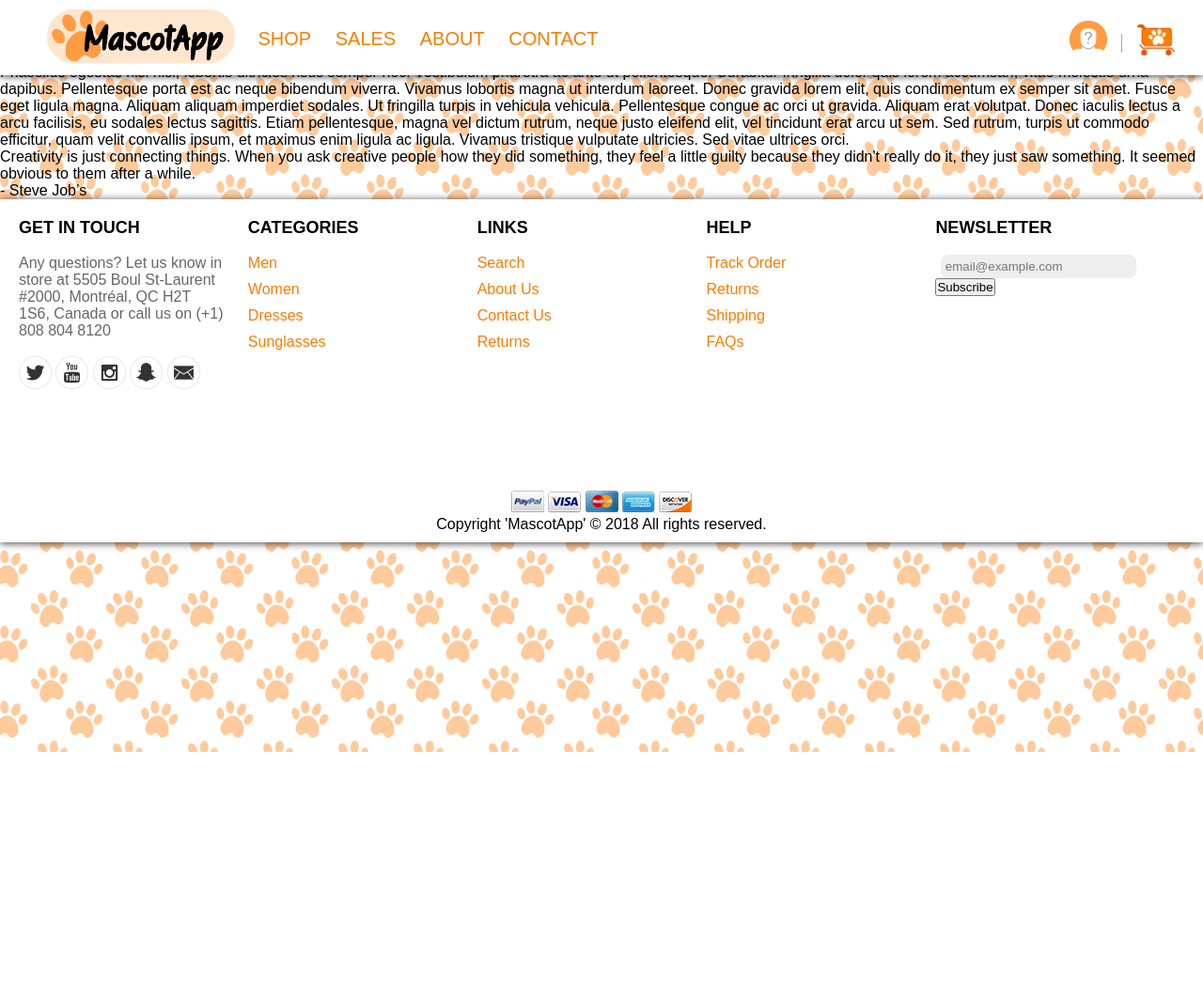
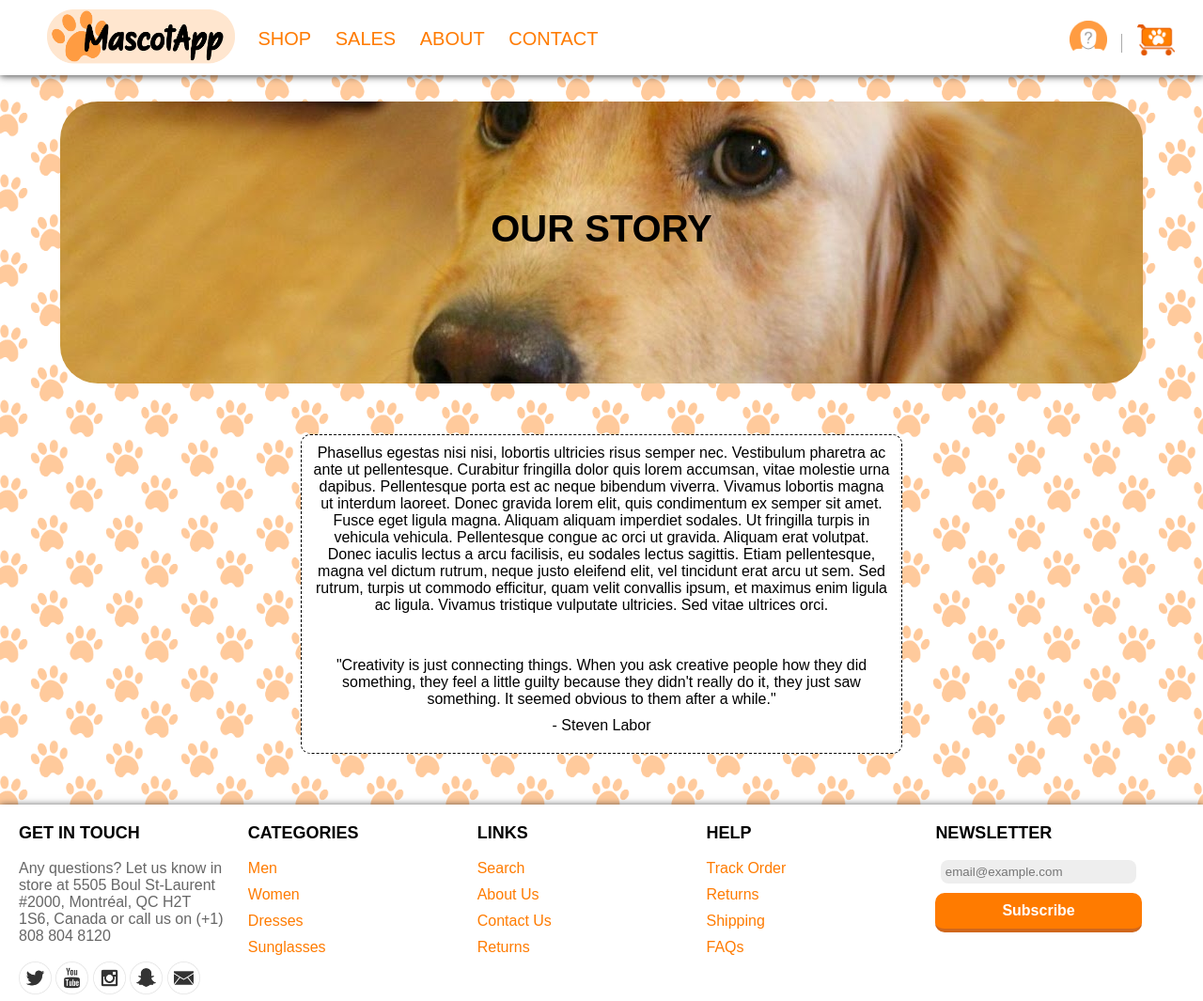
Before and after one commit to andremov/MascotApp, a plain HTML site: page about.html in a window 1280 px wide. Shown: the top 1065 px of the page at 94% size. Before the commit the page ends 800 px from the top, so only its background shows below. Drawn offline with nearby package versions, Linux system fonts and the light colour scheme; a web font is replaced by a local one.

Commit message:
fixed contact, finished about us

```diff
--- a/about.html
+++ b/about.html
@@ -1,19 +1,33 @@
 <!DOCTYPE html>
 <html lang="en">
+
 <head>
 	<link rel="icon" type="image/png" href="assets/ma_icon.png"/>
-	<title>About - MascotApp</title>
+	<title>About Us - MascotApp</title>
 
 	<meta charset="UTF-8">
 	<meta name="viewport" content="width=device-width, initial-scale=1">
 
+	<link rel="stylesheet" type="text/css" href="css/loader.css">
 	<link rel="stylesheet" type="text/css" href="css/header.css">
 	<link rel="stylesheet" type="text/css" href="css/footer.css">
 	<link rel="stylesheet" type="text/css" href="css/style.css">
 	<link rel="stylesheet" type="text/css" href="css/fonts.css">
+	<link rel="stylesheet" type="text/css" href="css/about.css">
+
+	<script src="https://code.jquery.com/jquery-2.1.1.min.js"></script>
+	<script src="js/loader.js"></script>
+	<script src="js/init.js"></script>
+	<script src="js/loadproducts.js"></script>
 
 </head>
+
 <body>
+	<div class="loader">
+		<div class="load_icon">
+		  <hr/><hr/><hr/><hr/>
+		</div>
+	  </div>
 
 	<!-- Header -->
 	<div class="am_header">
@@ -57,46 +71,38 @@
 		</div>
 	</div>
 
+	<br><br><br><br><br><br>
+
+
 	<!-- Title Page -->
-	<section class="bg-title-page p-t-40 p-b-50 flex-col-c-m" style="background-image: url(images/heading-pages-06.jpg);">
-		<h2 class="l-text2 t-center">
-			About
+	<div class="title">
+		<h2>
+			Our story
 		</h2>
-	</section>
+	</div>
+
+	<br><br><br>
 
 	<!-- content page -->
-	<section class="bgwhite p-t-66 p-b-38">
-		<div class="container">
-			<div class="row">
-				<div class="col-md-4 p-b-30">
-					<div class="hov-img-zoom">
-						<img src="images/banner-14.jpg" alt="IMG-ABOUT">
-					</div>
-				</div>
+	<div class="white_bg info">
 
-				<div class="col-md-8 p-b-30">
-					<h3 class="m-text26 p-t-15 p-b-16">
-						Our story
-					</h3>
-
-					<p class="p-b-28">
+		<p class="">
 			Phasellus egestas nisi nisi, lobortis ultricies risus semper nec. Vestibulum pharetra ac ante ut pellentesque. Curabitur fringilla dolor quis lorem accumsan, vitae molestie urna dapibus. Pellentesque porta est ac neque bibendum viverra. Vivamus lobortis magna ut interdum laoreet. Donec gravida lorem elit, quis condimentum ex semper sit amet. Fusce eget ligula magna. Aliquam aliquam imperdiet sodales. Ut fringilla turpis in vehicula vehicula. Pellentesque congue ac orci ut gravida. Aliquam erat volutpat. Donec iaculis lectus a arcu facilisis, eu sodales lectus sagittis. Etiam pellentesque, magna vel dictum rutrum, neque justo eleifend elit, vel tincidunt erat arcu ut sem. Sed rutrum, turpis ut commodo efficitur, quam velit convallis ipsum, et maximus enim ligula ac ligula. Vivamus tristique vulputate ultricies. Sed vitae ultrices orci.
 		</p>
 
-					<div class="bo13 p-l-29 m-l-9 p-b-10">
-						<p class="p-b-11">
-							Creativity is just connecting things. When you ask creative people how they did something, they feel a little guilty because they didn't really do it, they just saw something. It seemed obvious to them after a while.
+		<br><br>
+
+		<div class="">
+			<p class="">
+				"Creativity is just connecting things. When you ask creative people how they did something, they feel a little guilty because they didn't really do it, they just saw something. It seemed obvious to them after a while."
 			</p>
 
-						<span class="s-text7">
-							- Steve Job’s
+			<span class="">
+				- Steven Labor
 			</span>
 		</div>
 	</div>
-			</div>
-		</div>
-	</section>
-
+	<br><br><br>
 
 	<!-- Footer -->
 	<div class="am_footer">
@@ -230,20 +236,17 @@
 
 			<br>
 
-				<form>
 				<div>
 					<input type="text" name="email" placeholder="email@example.com">
 					<span></span>
 				</div>
 
 				<div>
-						<!-- Button -->
-						<button>
+					<div class="btn pressable">
 						Subscribe
-						</button>
+					</div>
 				</div>
 
-				</form>
 		</div>
 
 		<div class="bottom_block">
--- /dev/null
+++ b/css/about.css
@@ -0,0 +1,32 @@
+
+.title {
+	background-image: url("../assets/about.jpg");
+	repeat: no-repeat;
+	width: 90%;
+	margin:auto;
+	text-align: center;
+	text-transform: uppercase;
+	background-position: center;
+	border-radius: 40px;
+	height: 300px;
+}
+
+.title h2 {
+	display:block;
+	transform: translate(0%,250%);
+	font-size: 40px;
+}
+
+.info {
+	border: 1px dashed;
+	border-radius: 10px;
+	display:block;
+	width:50%;
+	text-align: center;
+	padding:10px;
+	margin:auto;
+}
+
+.info * {
+	margin-bottom: 10px;
+}
```
Also changed, not shown: contact.html (+2 -2 lines). Lines whose indentation alone changed are shown as unchanged.
